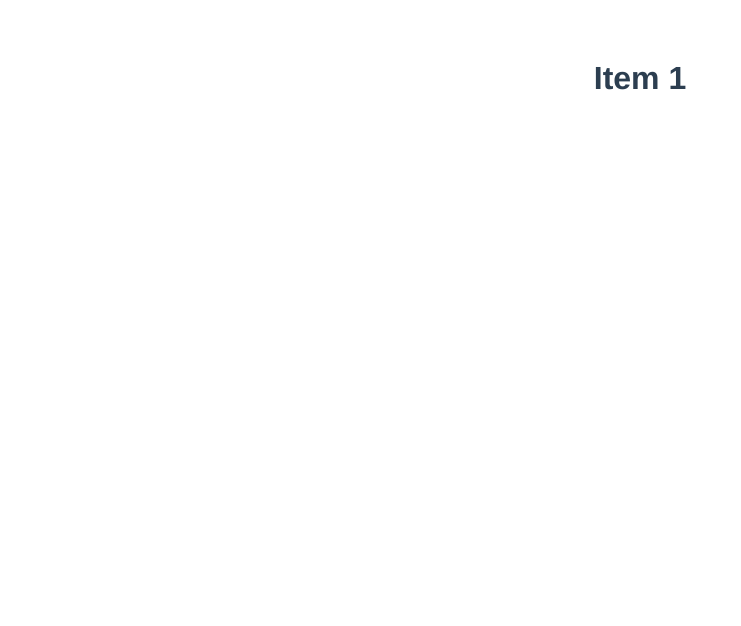
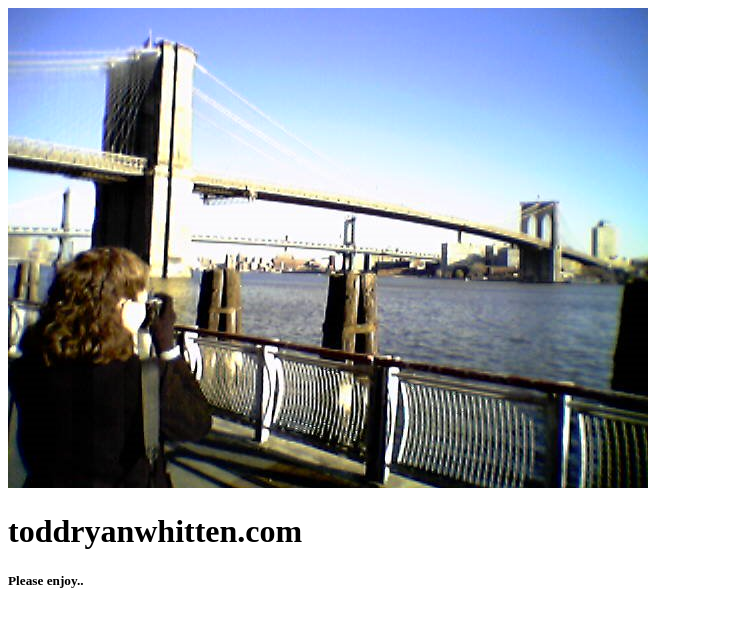
Before and after one commit to ToddRyanWhitten/toddryanwhitten.com, a Vue app: page / in a window 1280 px wide. Shown: the top 626 px of the page, without its empty margins (0-741 px from the left). Built offline with nearby package versions, Linux system fonts and the light colour scheme.

Commit message:
new header image

```diff
--- a/src/App.vue
+++ b/src/App.vue
@@ -1,28 +1,21 @@
 <template>
-  <!-- <HelloWorld msg="toddryanwhitten.com"/> -->
-  <IndexMenu menuItem="Item 1"></IndexMenu>
+  <HelloWorld msg="toddryanwhitten.com"/>
+  <IndexMenu menuItem="Please enjoy.."></IndexMenu>
 </template>
 
 <script>
-// import HelloWorld from './components/HelloWorld.vue'
+import HelloWorld from './components/HelloWorld.vue'
 import IndexMenu from './components/IndexMenu.vue'
 
 export default {
   name: 'App',
   components: {
-    // HelloWorld,
+    HelloWorld,
     IndexMenu
   }
 }
 </script>
 
 <style>
-#app {
-  font-family: Avenir, Helvetica, Arial, sans-serif;
-  -webkit-font-smoothing: antialiased;
-  -moz-osx-font-smoothing: grayscale;
-  text-align: center;
-  color: #2c3e50;
-  margin-top: 60px;
-}
+#app { }
 </style>
--- a/src/components/HelloWorld.vue
+++ b/src/components/HelloWorld.vue
@@ -1,4 +1,5 @@
 <template>
+  <img src="../assets/shannon_nyc.jpg" />
   <div class="hello">
     <h1>{{ msg }}</h1>
   </div>
@@ -12,21 +13,3 @@ export default {
   }
 }
 </script>
-
-<!-- Add "scoped" attribute to limit CSS to this component only -->
-<style scoped>
-h3 {
-  margin: 40px 0 0;
-}
-ul {
-  list-style-type: none;
-  padding: 0;
-}
-li {
-  display: inline-block;
-  margin: 0 10px;
-}
-a {
-  color: #42b983;
-}
-</style>
--- a/src/components/IndexMenu.vue
+++ b/src/components/IndexMenu.vue
@@ -1,6 +1,6 @@
   <template>
       <div class="indexMenu">
-        <h1>{{ menuItem }}</h1>
+        <h5>{{ menuItem }}</h5>
       </div>
   </template>
 
```
Also changed, not shown: src/assets/shannon_nyc.jpg (added).
